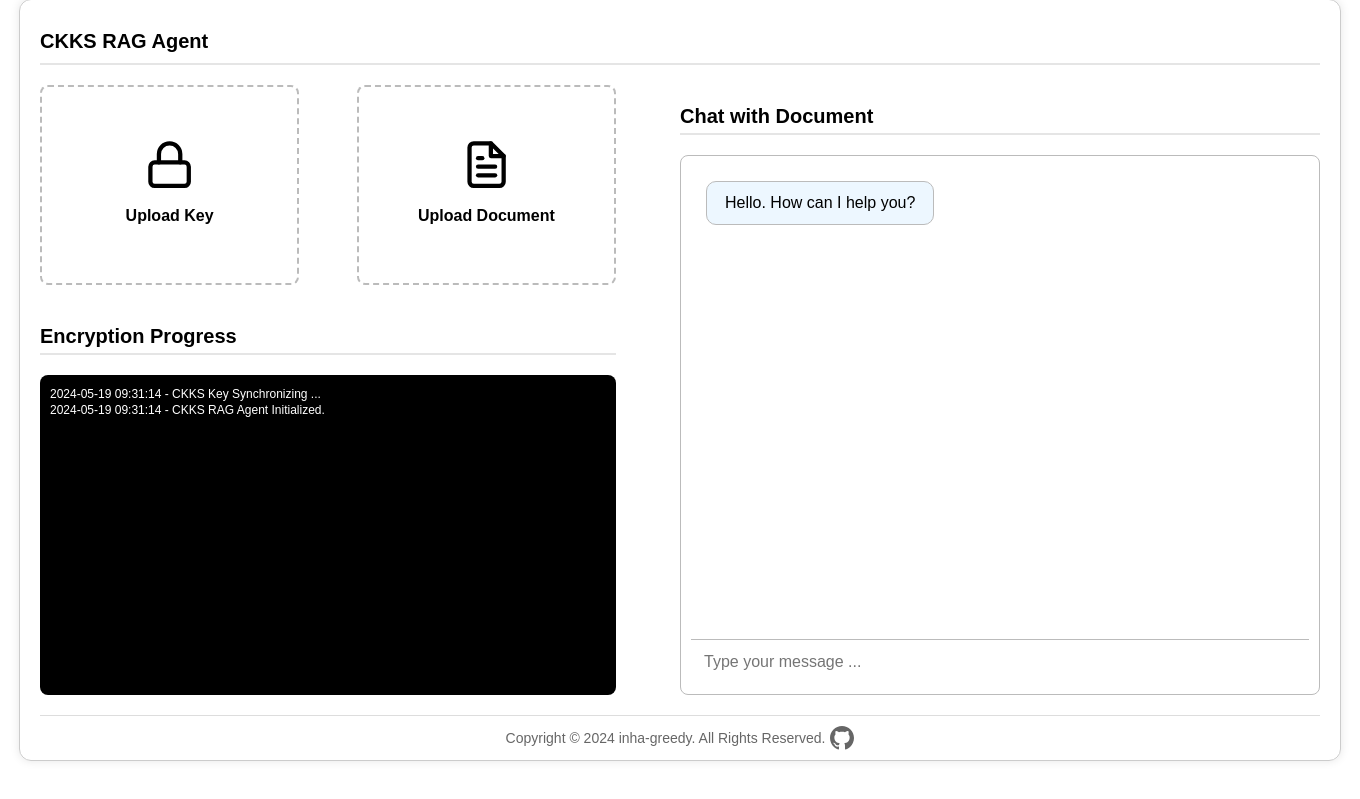
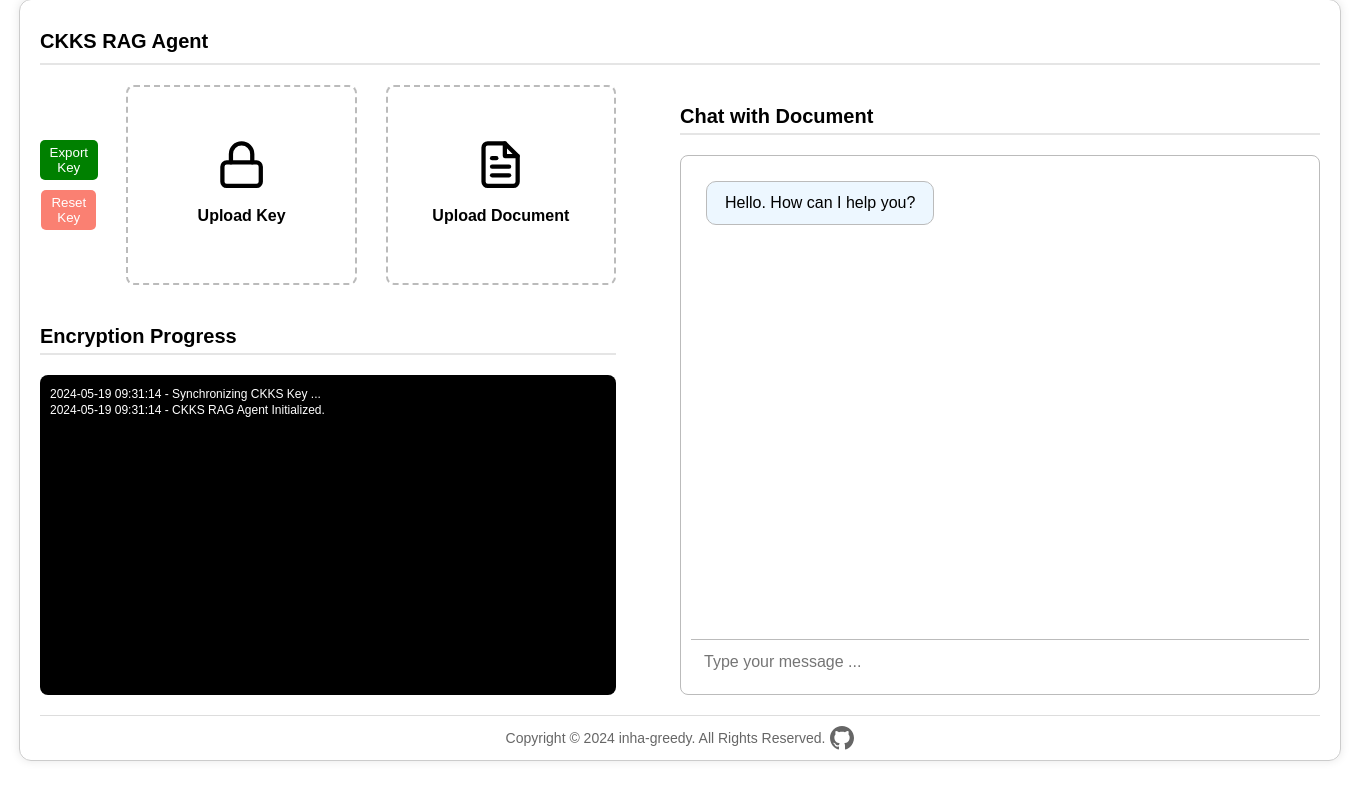
Before and after one commit to inha-greedy/fhe-rag-client, a FastAPI app: page / in a window 1360 px wide. Shown: the part 17-816 px from the top of the page. Run offline with FastAPI, Linux system fonts and the light colour scheme.

Commit message:
feat(client): 키 export 기능 추가

```diff
--- a/client/services/session.py
+++ b/client/services/session.py
@@ -41,9 +41,10 @@ def set_user_id(request: Request):
     """
     set user_id
     """
-    origin = request.headers.get("origin")
+    host = request.headers.get("host")
     agent = request.headers.get("user-agent")
-    user_key = f"origin:{origin}::agent:{agent}"
+    user_key = f"host:{host}::agent:{agent}"
+    print(f"{user_key=}")
 
     if user_key not in USER_MAP:
         # sequence를 가져와 업데이트합니다
--- a/client/services/storage.py
+++ b/client/services/storage.py
@@ -18,6 +18,7 @@ def save_public_key(he: Pyfhel) -> None:
 
 def save_all_key(he: Pyfhel) -> None:
     zip_file_path = get_all_key_path()
+    print(f"{zip_file_path=}")
 
     with zipfile.ZipFile(zip_file_path, "w") as zipf:
         zipf.writestr("context.bytes", he.to_bytes_context())
--- a/client/templates/index.html
+++ b/client/templates/index.html
@@ -77,7 +77,7 @@
         margin-bottom: 20px;
       }
       .upload-box {
-        width: 45%;
+        width: 40%;
         height: 200px;
         border: 2px dashed #bbb;
         border-radius: 8px;
@@ -115,6 +115,38 @@
         height: 100%;
         opacity: 0;
         cursor: pointer;
+      }
+
+      .icon {
+        margin-bottom: 10px;
+      }
+
+      .button-container {
+        display: flex;
+        flex-direction: column;
+        justify-content: center;
+        align-items: center;
+        width: 10%;
+      }
+
+      .button {
+        color: white;
+        padding: 5px 10px;
+        margin: 5px;
+        border: none;
+        border-radius: 5px;
+        cursor: pointer;
+        transition: background-color 0.3s ease;
+      }
+      .button#resetKeyButton {
+        background-color: salmon;
+      }
+      .button#exportKeyButton {
+        background-color: green;
+      }
+
+      .button:hover {
+        background-color: #0056b3;
       }
       .encryption-progress-container {
         flex-grow: 1;
@@ -272,6 +304,11 @@
       <div class="content">
         <div class="left-pane">
           <div class="upload-container">
+            <div class="button-container">
+              <button class="button" id="exportKeyButton">Export Key</button>
+              <button class="button" id="resetKeyButton">Reset Key</button>
+            </div>
+
             <div class="upload-box">
               <div class="icon">
                 <svg
@@ -368,7 +405,7 @@
       const chatMessages = document.getElementById("chatMessages");
 
       function onLoadFunction() {
-        const encryptionLog = `CKKS Key Synchronizing ...`;
+        const encryptionLog = `Synchronizing CKKS Key ...`;
         addLog(encryptionLog);
 
         let formData = new FormData();
@@ -395,10 +432,7 @@
           });
       }
 
-      function addLog(msg) {
-        const encryptionProgress =
-          document.getElementById("encryptionProgress");
-
+      function getTimestamp(type = "log") {
         const now = new Date();
         const YY = String(now.getFullYear());
         const MM = String(now.getMonth() + 1).padStart(2, "0");
@@ -406,12 +440,20 @@
         const hh = String(now.getHours()).padStart(2, "0");
         const mm = String(now.getMinutes()).padStart(2, "0");
         const ss = String(now.getSeconds()).padStart(2, "0");
-        const timestamp =
-          YY + "-" + MM + "-" + DD + " " + hh + ":" + mm + ":" + ss;
+
+        if (type == "log") {
+          return `${YY}-${MM}-${DD} ${hh}:${mm}:${ss}`;
+        } else {
+          return `${YY}${MM}${DD}-${hh}${mm}`;
+        }
+      }
+      function addLog(msg) {
+        const encryptionProgress =
+          document.getElementById("encryptionProgress");
 
         document.getElementById(
           "encryptionProgress"
-        ).innerHTML += `<p>${timestamp} - ${msg}</p>`;
+        ).innerHTML += `<p>${getTimestamp()} - ${msg}</p>`;
 
         // Scroll to the bottom of the chat window
         encryptionProgress.scrollTop = encryptionProgress.scrollHeight;
@@ -481,6 +523,60 @@
           });
       }
 
+      const resetKeyButton = document.getElementById("resetKeyButton");
+      resetKeyButton.addEventListener("click", async () => {
+        let formData = new FormData();
+        formData.append("step", 1);
+        const encryptionLog = `Resetting CKKS key ...`;
+        addLog(encryptionLog);
+
+        sendRequest(formData, "/key")
+          .then((data) => {
+            //
+            formData = new FormData();
+            formData.append("step", 2);
+            return sendRequest(formData, "/key");
+          })
+          .then((data) => {
+            const encryptionLog = `CKKS key reset completed.`;
+            addLog(encryptionLog);
+          })
+          .catch((error) => {
+            console.error("Error:", error);
+
+            const encryptionLog = "storage-server not responding.";
+            addLog(encryptionLog);
+          });
+      });
+
+      const exportKeyButton = document.getElementById("exportKeyButton");
+
+      exportKeyButton.addEventListener("click", async () => {
+        try {
+          const response = await fetch(CLIENT_HOST_URL + "/key", {
+            method: "GET",
+          });
+
+          if (!response.ok) {
+            throw new Error("Failed to fetch key file");
+          }
+
+          const blob = await response.blob();
+          console.log(blob);
+          const downloadUrl = window.URL.createObjectURL(blob);
+          const link = document.createElement("a");
+          link.href = downloadUrl;
+
+          const timestamp = getTimestamp("file");
+          link.download = `key_${timestamp}.zip`;
+          document.body.appendChild(link);
+          link.click();
+          document.body.removeChild(link);
+        } catch (error) {
+          console.error(error);
+        }
+      });
+
       // CKKS Key Input
       document
         .getElementById("ckksKeyInput")
@@ -512,7 +608,9 @@
 
             sendRequest(formData, "/key")
               .then((data) => {
-                const encryptionLog = `(1/2) CKKS key uploaded.`;
+                let encryptionLog = `(1/2) CKKS key uploaded.`;
+                if (data.key_name)
+                  encryptionLog += ` (key_name: ${data.key_name})`;
                 addLog(encryptionLog);
 
                 //
```
Also changed, not shown: client/routes/key.py (+20 -1 lines).
